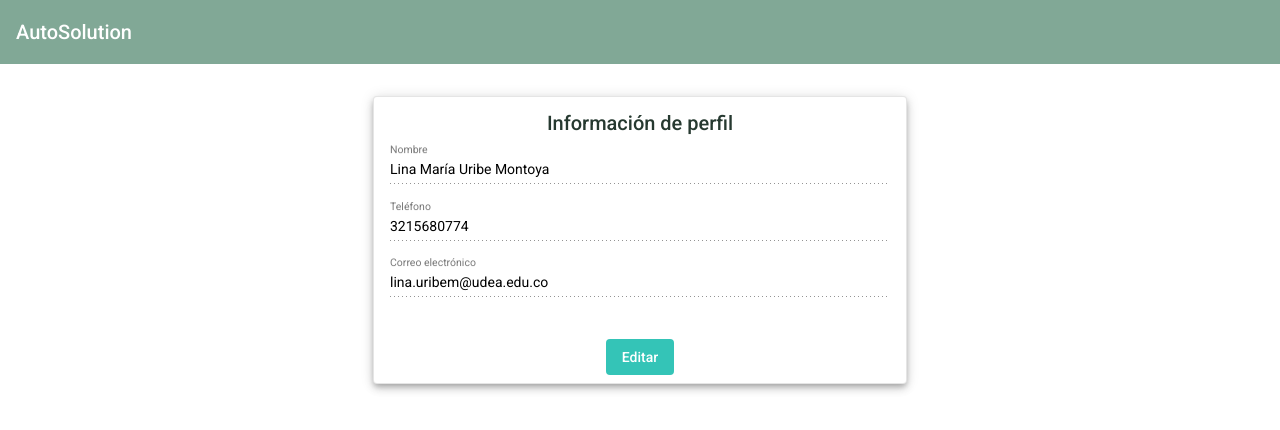
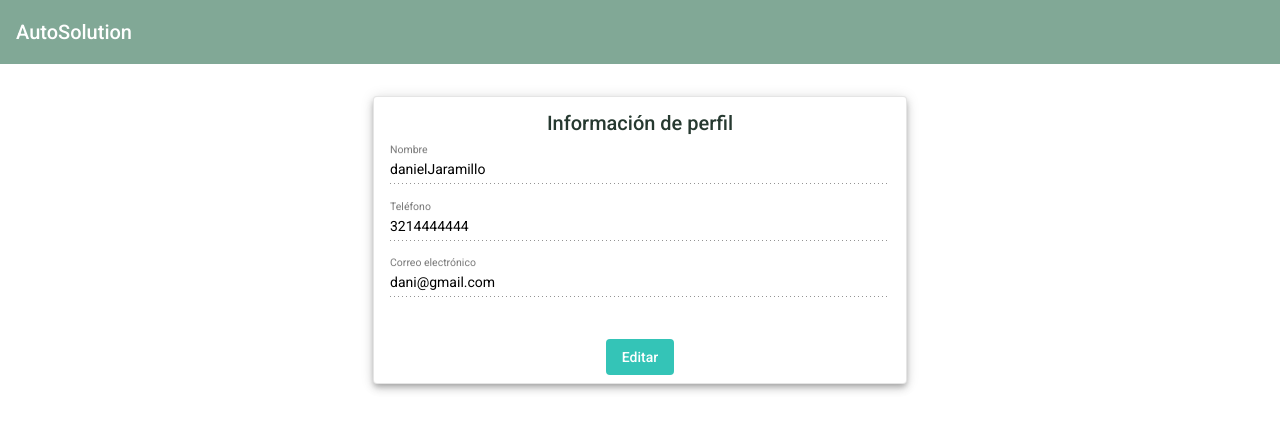
Before and after one commit to linamariaum/tallerVehiculos-frontend, an Angular app: page /profile/1 in a window 1280 px wide. Shown: the top 430 px of the page. Built offline with nearby package versions, Linux system fonts and the light colour scheme.

Commit message:
mente en blanco

```diff
--- a/src/app/components/login-emlpoyee/login-emlpoyee.component.ts
+++ b/src/app/components/login-emlpoyee/login-emlpoyee.component.ts
@@ -1,5 +1,11 @@
 import { Component, OnInit } from '@angular/core';
-import { FormControl, FormGroup, FormGroupDirective, NgForm, Validators } from '@angular/forms';
+import {
+  FormControl,
+  FormGroup,
+  FormGroupDirective,
+  NgForm,
+  Validators,
+} from '@angular/forms';
 import { ErrorStateMatcher } from '@angular/material/core';
 import { Router } from '@angular/router';
 import { AuthService } from 'src/app/services/auth.service';
@@ -39,7 +45,7 @@ export class LoginEmlpoyeeComponent implements OnInit {
       ]),
       passwordFormControl: new FormControl('', [
         Validators.required,
-        Validators.minLength(8),
+        Validators.minLength(4),
       ]),
     });
   }
@@ -49,12 +55,13 @@ export class LoginEmlpoyeeComponent implements OnInit {
   async login() {
     const login = {
       email: this.loginEmployeeForm.get('emailFormControl').value,
-      password: this.loginEmployeeForm.get('passwordFormControl').value
-    }
+      password: this.loginEmployeeForm.get('passwordFormControl').value,
+    };
 
     await this.apiService.getUser(login).then(
       (data) => {
         if (data) {
+          console.log('Token adquirido!');
           this.user = data;
           // if (this.user) {
           //   sessionStorage.setItem('id', this.user.id);
@@ -65,27 +72,32 @@ export class LoginEmlpoyeeComponent implements OnInit {
             icon: 'success',
             text: 'Ingresando...',
             showConfirmButton: true,
-            confirmButtonColor: '#34c4b7'
+            confirmButtonColor: '#34c4b7',
+          }).then((result) => {
+            if (result.isConfirmed) {
+              this.router.navigate(['profile', 0]);
+            }
+          });
+        }
+      },
+      (error) => {
+        if (error.status == 401) {
+          Swal.fire({
+            icon: 'warning',
+            text: 'Los datos ingresados son erróneos.',
+            showConfirmButton: true,
+            confirmButtonColor: '#34c4b7',
           });
         } else {
           Swal.fire({
             icon: 'warning',
             text: 'Ha ocurrido un problema, intentelo más tarde.',
             showConfirmButton: true,
-            confirmButtonColor: '#34c4b7'
+            confirmButtonColor: '#34c4b7',
           });
         }
-      }, (error) => {
         console.error(error);
       }
     );
-    // esto esta mientras se organiza bien el consumo del endpoint
-    Swal.fire({
-      icon: 'warning',
-      text: 'Los datos ingresados son erróneos.',
-      showConfirmButton: true,
-      confirmButtonColor: '#34c4b7'
-    });
   }
-
 }
--- a/src/app/components/profile/profile.component.ts
+++ b/src/app/components/profile/profile.component.ts
@@ -7,42 +7,37 @@ import Swal from 'sweetalert2';
 @Component({
   selector: 'app-profile',
   templateUrl: './profile.component.html',
-  styleUrls: ['./profile.component.scss']
+  styleUrls: ['./profile.component.scss'],
 })
 export class ProfileComponent implements OnInit {
   sub: Subscription;
   edit = true;
   employee = {
-    name: 'Lina María Uribe Montoya',
-    userName: 'lina.uribem',
-    email: 'lina.uribem@udea.edu.co',
-    cellphone: '3215680774',
-    password: 'cosa12345678'
+    name: 'danielJaramillo',
+    email: 'dani@gmail.com',
+    cellphone: '3214444444',
+    password: '1234',
   };
   profileForm = new FormGroup({
-    cellphoneFormControl: new FormControl({value: this.employee.cellphone, disabled: true}, [
-      Validators.required,
-      Validators.minLength(7),
-      Validators.maxLength(10)
-    ]),
-    emailFormControl: new FormControl({value: this.employee.email, disabled: true}, [
-      Validators.required,
-      Validators.email
-    ]),
+    cellphoneFormControl: new FormControl(
+      { value: this.employee.cellphone, disabled: true },
+      [Validators.required, Validators.minLength(7), Validators.maxLength(10)]
+    ),
+    emailFormControl: new FormControl(
+      { value: this.employee.email, disabled: true },
+      [Validators.required, Validators.email]
+    ),
     passwordFormControl: new FormControl('', [
       Validators.required,
-      Validators.minLength(8)
+      Validators.minLength(8),
     ]),
-    confirmFormControl: new FormControl('', [
-      Validators.required,
-      ])
+    confirmFormControl: new FormControl('', [Validators.required]),
   });
 
-  constructor(private route: ActivatedRoute,
-    private router: Router) { }
+  constructor(private route: ActivatedRoute, private router: Router) {}
 
   ngOnInit(): void {
-    this.sub = this.route.params.subscribe(params => {
+    this.sub = this.route.params.subscribe((params) => {
       const id = params['id'];
       if (id) {
         // Recuperar usuario por id
@@ -72,5 +67,4 @@ export class ProfileComponent implements OnInit {
   save() {
     this.profileForm.disable();
   }
-
 }
```
